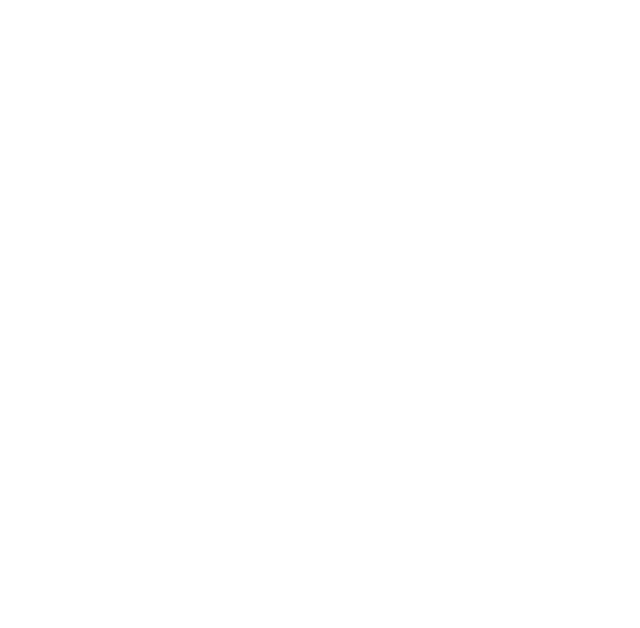
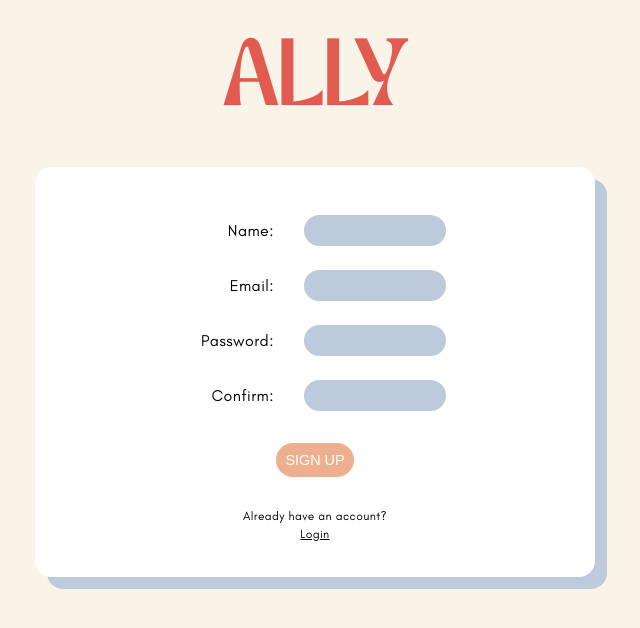
Before and after one commit to kailahk/ally-frontend, a React (Create React App) app: page /editfile/1 in a window 1280 px wide. Before the commit this address had no page. Shown: the top 628 px of the page, without its empty margins (325-965 px from the left). Built offline with nearby package versions, Linux system fonts and the light colour scheme.

Commit message:
fix: catch all routes in app.jsx catch any urls that are not defined

```diff
--- a/src/Pages/App/App.jsx
+++ b/src/Pages/App/App.jsx
@@ -63,12 +63,14 @@
 						<Route exact path='/newfile' element={<NewFilePage user={user} />} />
 						<Route exact path='/editfile/:id' element={<EditFilePage user={user} />} />
 						<Route exact path='/filedetails/:id' element={<FileDetailsPage user={user} />} />
+						<Route path='*' element={<DashboardPage user={user} files={files} />} />
 					</Routes>
 				</div>
 			) : (
 				<Routes>
 					<Route exact path='/' element={<LandingPage />}></Route>
 					<Route exact path='/authpage' element={<AuthPage setUser={setUser} fetchUser={fetchUser}/>}></Route>
+					<Route exact path='/*' element={<AuthPage setUser={setUser} fetchUser={fetchUser}/>}></Route>
 				</Routes>
 			)}
 		</main>
```
